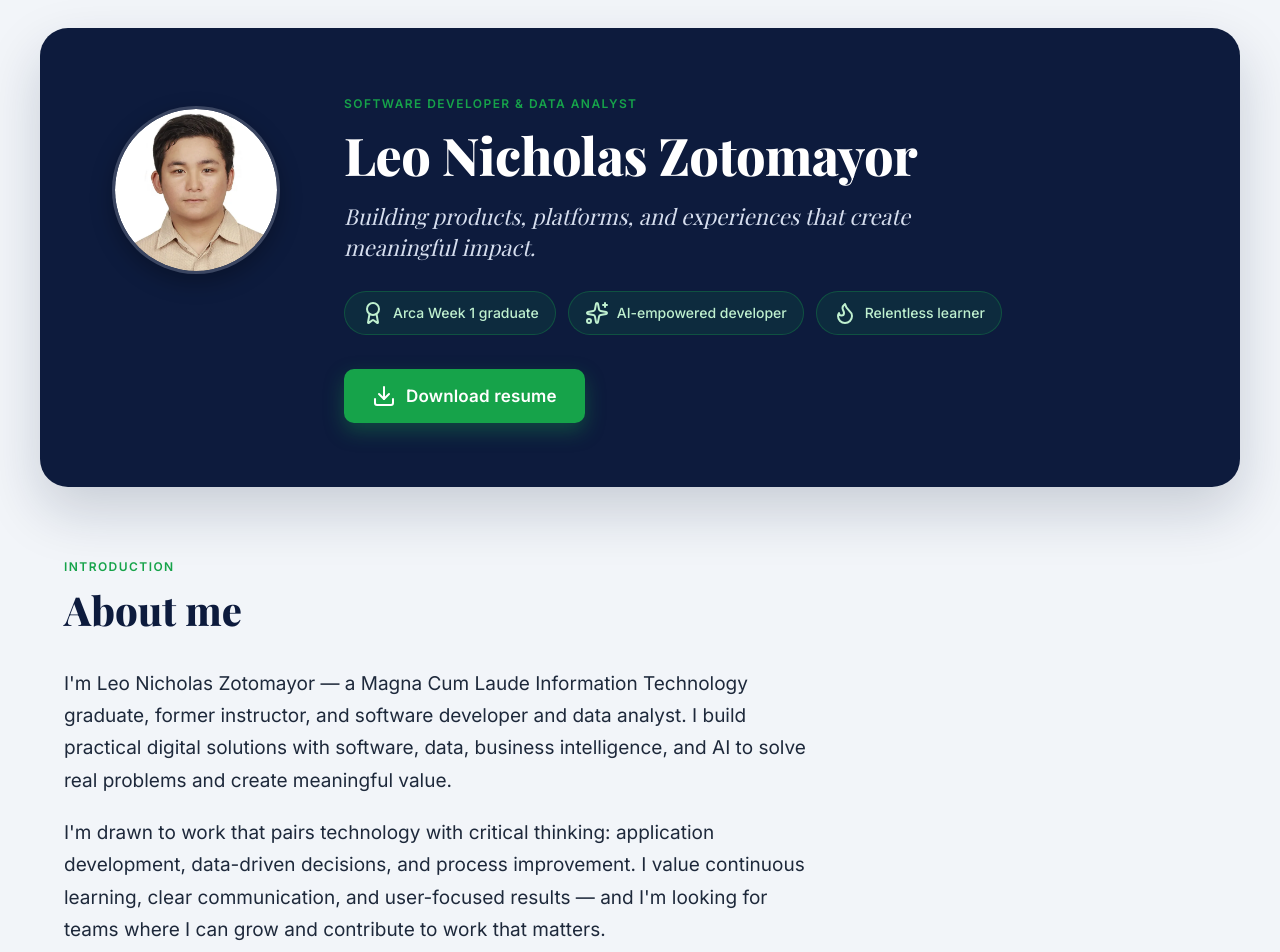
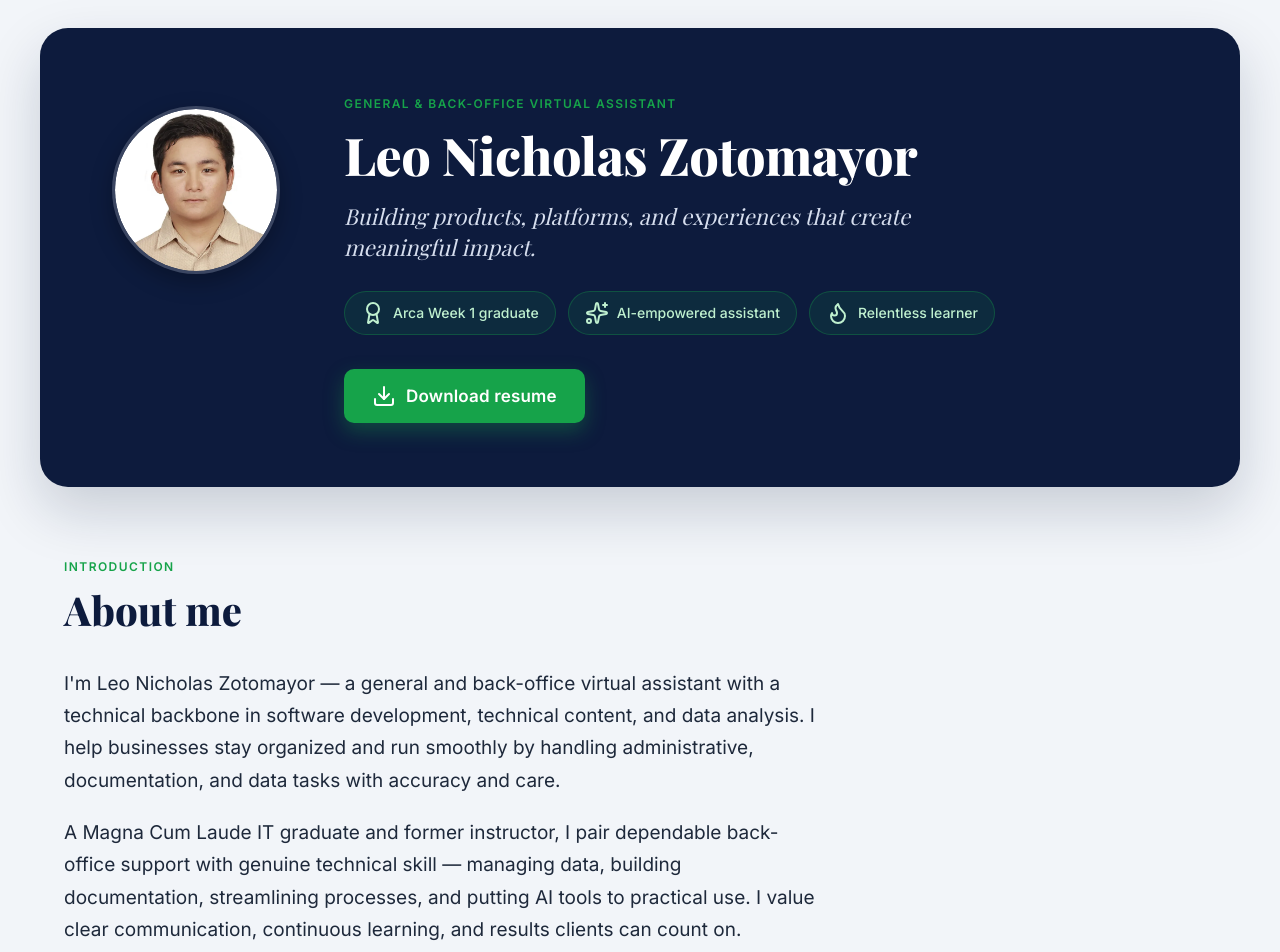
Before and after one commit to codingtrin/project-portfolio, a website: page index.html in a window 1280 px wide. Shown: the top 952 px of the page. Drawn offline with nearby package versions, Linux system fonts and the light colour scheme; a web font is replaced by a local one.

Commit message:
Reposition as general/back-office virtual assistant; add Higgsfield skill

```diff
--- a/index.html
+++ b/index.html
@@ -4,7 +4,7 @@
 <meta charset="utf-8">
 <meta name="viewport" content="width=device-width, initial-scale=1">
 <title>Leo Nicholas Zotomayor | Portfolio</title>
-<meta name="description" content="Leo Nicholas Zotomayor builds products, platforms, and experiences that create meaningful impact with software, data, and AI.">
+<meta name="description" content="Leo Nicholas Zotomayor — a general and back-office virtual assistant with a software development, technical content, and data analysis background.">
 
 <!-- Favicon -->
 <link rel="icon" type="image/svg+xml" href="favicon.svg">
@@ -12,7 +12,7 @@
 <!-- Open Graph / social sharing -->
 <meta property="og:site_name" content="Leo Nicholas Zotomayor">
 <meta property="og:title" content="Leo Nicholas Zotomayor | Portfolio">
-<meta property="og:description" content="Leo Nicholas Zotomayor builds products, platforms, and experiences that create meaningful impact with software, data, and AI.">
+<meta property="og:description" content="Leo Nicholas Zotomayor — a general and back-office virtual assistant with a software development, technical content, and data analysis background.">
 <meta property="og:image" content="https://leo-zotomayor-portfolio.vercel.app/images/og-card.png">
 <meta property="og:url" content="https://leo-zotomayor-portfolio.vercel.app/">
 <meta property="og:type" content="website">
@@ -336,13 +336,13 @@
 
         <!-- Hero copy -->
         <div>
-          <span class="hero-title-eyebrow">Software developer &amp; data analyst</span>
+          <span class="hero-title-eyebrow">General &amp; back-office virtual assistant</span>
           <h1>Leo Nicholas Zotomayor</h1>
           <p class="hero-tagline">Building products, platforms, and experiences that create meaningful impact.</p>
 
           <div class="stat-row">
             <span class="chip"><i data-lucide="award"></i>Arca Week 1 graduate</span>
-            <span class="chip"><i data-lucide="sparkles"></i>AI-empowered developer</span>
+            <span class="chip"><i data-lucide="sparkles"></i>AI-empowered assistant</span>
             <span class="chip"><i data-lucide="flame"></i>Relentless learner</span>
           </div>
 
@@ -365,8 +365,8 @@
       <span class="eyebrow">Introduction</span>
       <h2 class="h2">About me</h2>
       <div class="about-copy">
-        <p>I'm Leo Nicholas Zotomayor — a Magna Cum Laude Information Technology graduate, former instructor, and software developer and data analyst. I build practical digital solutions with software, data, business intelligence, and AI to solve real problems and create meaningful value.</p>
-        <p>I'm drawn to work that pairs technology with critical thinking: application development, data-driven decisions, and process improvement. I value continuous learning, clear communication, and user-focused results — and I'm looking for teams where I can grow and contribute to work that matters.</p>
+        <p>I'm Leo Nicholas Zotomayor — a general and back-office virtual assistant with a technical backbone in software development, technical content, and data analysis. I help businesses stay organized and run smoothly by handling administrative, documentation, and data tasks with accuracy and care.</p>
+        <p>A Magna Cum Laude IT graduate and former instructor, I pair dependable back-office support with genuine technical skill — managing data, building documentation, streamlining processes, and putting AI tools to practical use. I value clear communication, continuous learning, and results clients can count on.</p>
       </div>
     </section>
 
@@ -515,6 +515,7 @@
             <span class="tag">Prompt Engineering</span>
             <span class="tag">Content Development</span>
             <span class="tag">Canva</span>
+            <span class="tag">Higgsfield</span>
             <span class="tag">OBS Studio</span>
           </div>
         </div>
@@ -544,7 +545,7 @@
 
         <div class="tl-item">
           <span class="tl-dot"></span>
-          <h3>Technical content developer</h3>
+          <h3>Technical content specialist</h3>
           <p class="tl-meta">Freelance  ·  Sep 2019 – May 2025</p>
           <p class="tl-desc">Created technical content, documentation, and web-based solutions while applying SEO, structured content systems, and digital communication strategies across multiple projects.</p>
         </div>
@@ -593,7 +594,7 @@
       <div class="footer-grid">
         <div>
           <span class="footer-brand">Leo Nicholas Zotomayor</span>
-          <p class="footer-summary">Software developer &amp; data analyst building solutions with software, data, and AI.</p>
+          <p class="footer-summary">General and back-office virtual assistant, backed by software development, technical content, and data analysis skills.</p>
           <nav class="footer-nav" aria-label="Footer">
             <a href="#top"><i data-lucide="arrow-up"></i>Back to top</a>
             <a href="#about">About</a>
```
